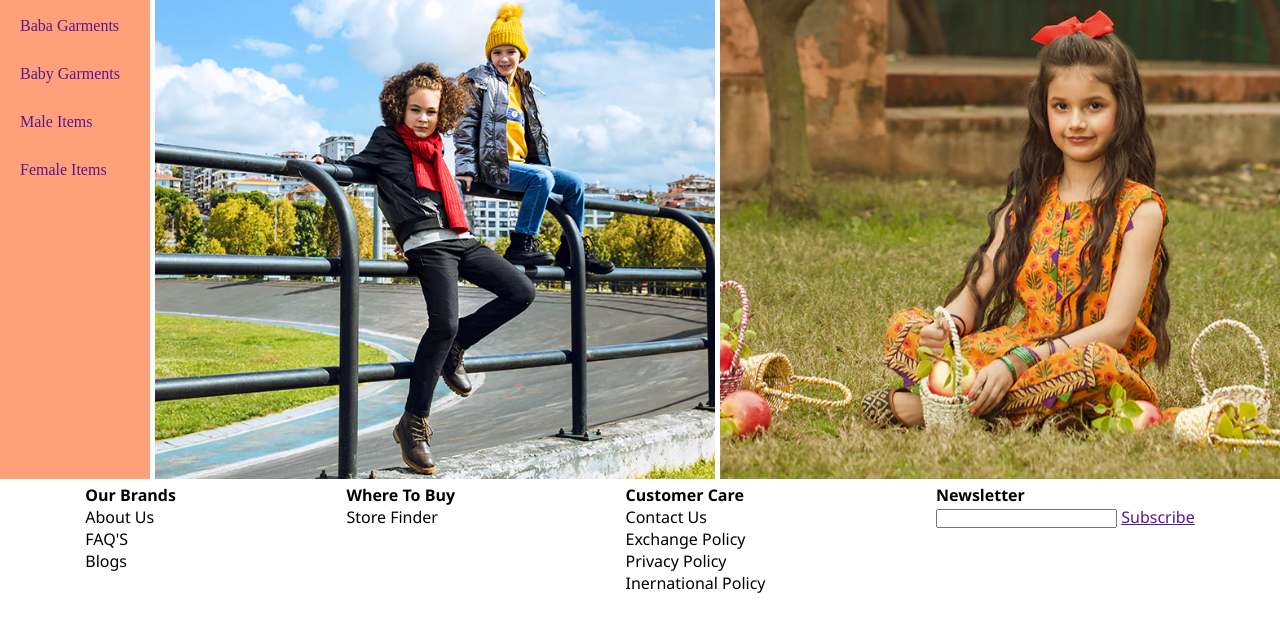
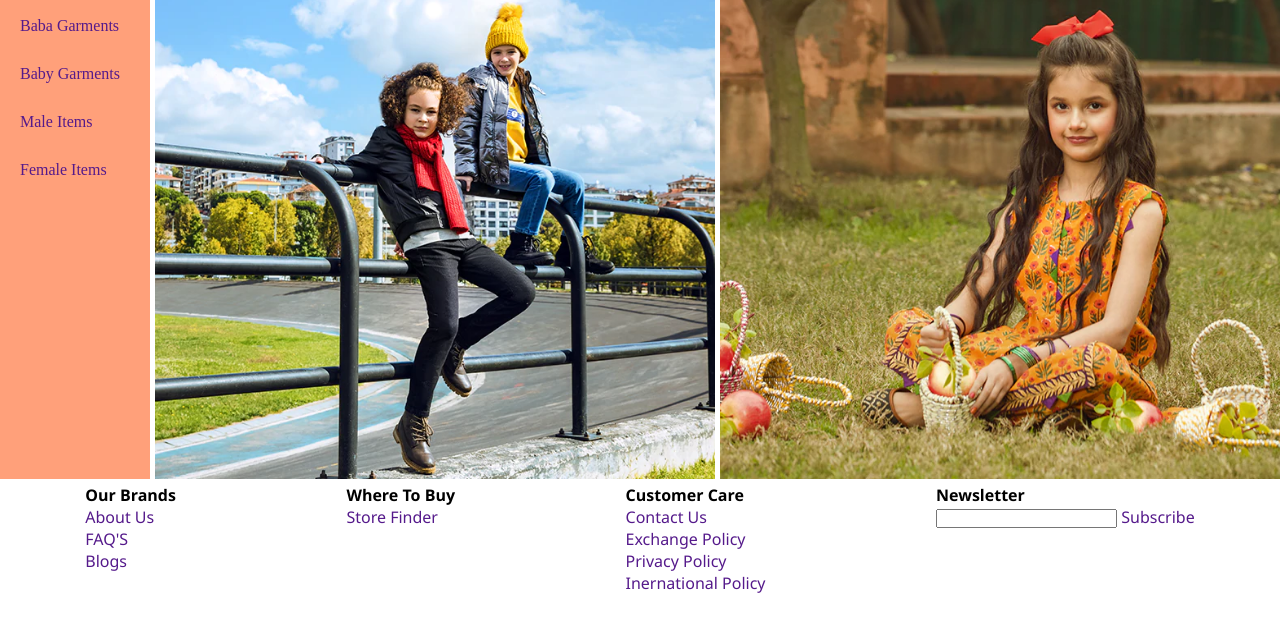
Before and after one commit to WaqarAhmed1984/Static-Website-Practice, a plain HTML site: page index.html in a window 1280 px wide. Shown: the part 86-718 px from the top of the page. Drawn offline with Linux system fonts and the light colour scheme.

Commit message:
some changes

```diff
--- a/index.html
+++ b/index.html
@@ -44,22 +44,22 @@
 
         <div class="one">
             <h4>Our Brands</h4>
-            <p>About Us</p>
-            <p>FAQ'S</p>
-            <p>Blogs</p>
+             <a href=""> About Us</a> <br>
+            <a href=""> FAQ'S</a> <br>
+            <a href=""> Blogs</a> <br>
         </div>
 
         <div class="two">
             <h4>Where To Buy</h4>
-            <p>Store Finder</p>
+            <a href=""> Store Finder</a>
         </div>
 
         <div class="three">
             <h4>Customer Care</h4>
-            <p>Contact Us</p>
-            <p>Exchange Policy</p>
-            <p>Privacy Policy</p>
-            <p>Inernational Policy</p>
+            <a href=""> Contact Us</a> <br>
+            <a href=""> Exchange Policy </a> <br>
+            <a href=""> Privacy Policy</a> <br>
+             <a href=""> Inernational Policy</a> <br>
         </div>
 
         <div class="four">
--- a/style.css
+++ b/style.css
@@ -35,7 +35,9 @@
     background-color: white
 }
 
-
+.footer a{
+    text-decoration: none;
+}
 .side ul li {
     list-style: none;
     margin: 10px;
```
